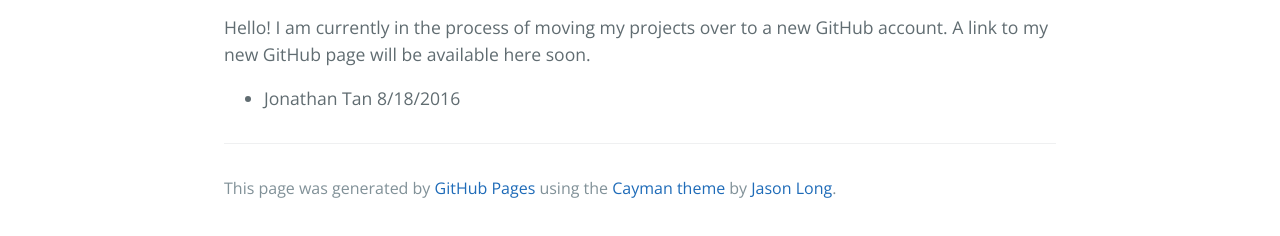
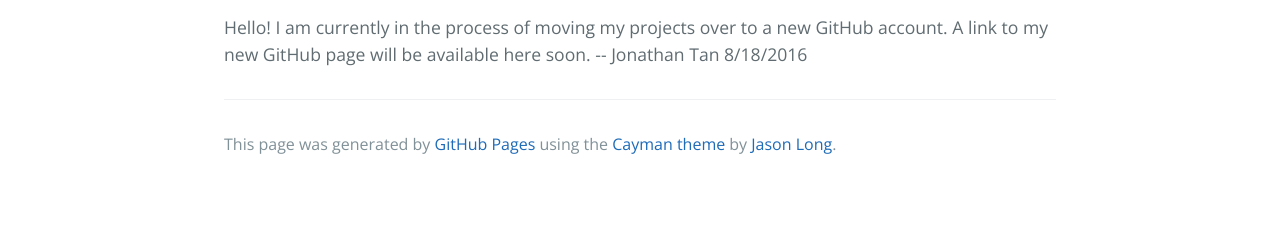
Before and after one commit to jtan021/jtan021.github.io, a plain HTML site: page index.html in a window 1280 px wide. Shown: the part 358-594 px from the top of the page. Drawn offline with nearby package versions, Linux system fonts and the light colour scheme.

Commit message:
Replace master branch with page content via GitHub

```diff
--- a/index.html
+++ b/index.html
@@ -20,11 +20,8 @@
 <a id="moving-to-a-new-github-account" class="anchor" href="#moving-to-a-new-github-account" aria-hidden="true"><span aria-hidden="true" class="octicon octicon-link"></span></a>Moving to a new GitHub Account</h1>
 
 <p>Hello!
-I am currently in the process of moving my projects over to a new GitHub account. A link to my new GitHub page will be available here soon.</p>
-
-<ul>
-<li>Jonathan Tan 8/18/2016</li>
-</ul>
+I am currently in the process of moving my projects over to a new GitHub account. A link to my new GitHub page will be available here soon.
+-- Jonathan Tan 8/18/2016</p>
 
       <footer class="site-footer">
 
--- a/params.json
+++ b/params.json
@@ -1,7 +1,7 @@
 {
   "name": "Jonathan Tan's Projects",
   "tagline": "",
-  "body": "#Moving to a new GitHub Account \r\nHello!\r\nI am currently in the process of moving my projects over to a new GitHub account. A link to my new GitHub page will be available here soon.\r\n\r\n- Jonathan Tan 8/18/2016",
+  "body": "#Moving to a new GitHub Account \r\n\r\nHello!\r\nI am currently in the process of moving my projects over to a new GitHub account. A link to my new GitHub page will be available here soon.\r\n-- Jonathan Tan 8/18/2016",
   "google": "",
   "note": "Don't delete this file! It's used internally to help with page regeneration."
 }
```
